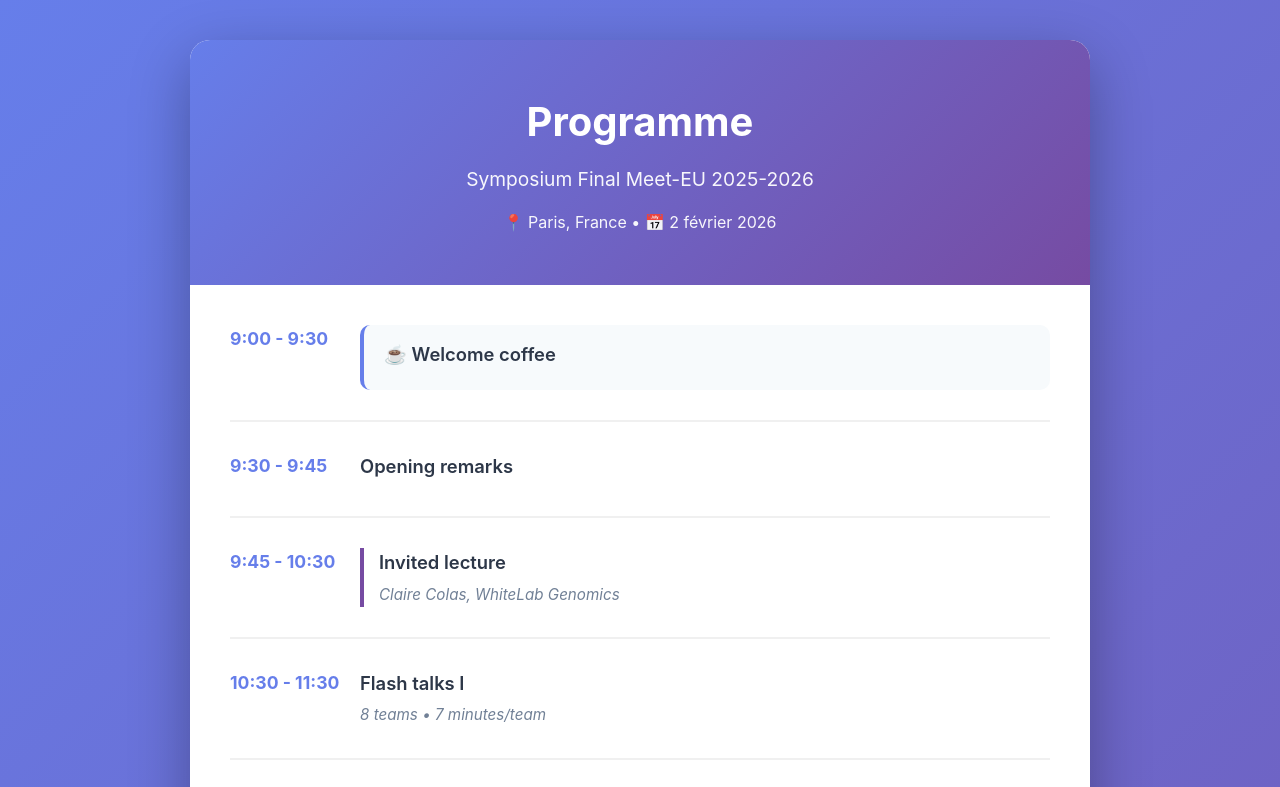
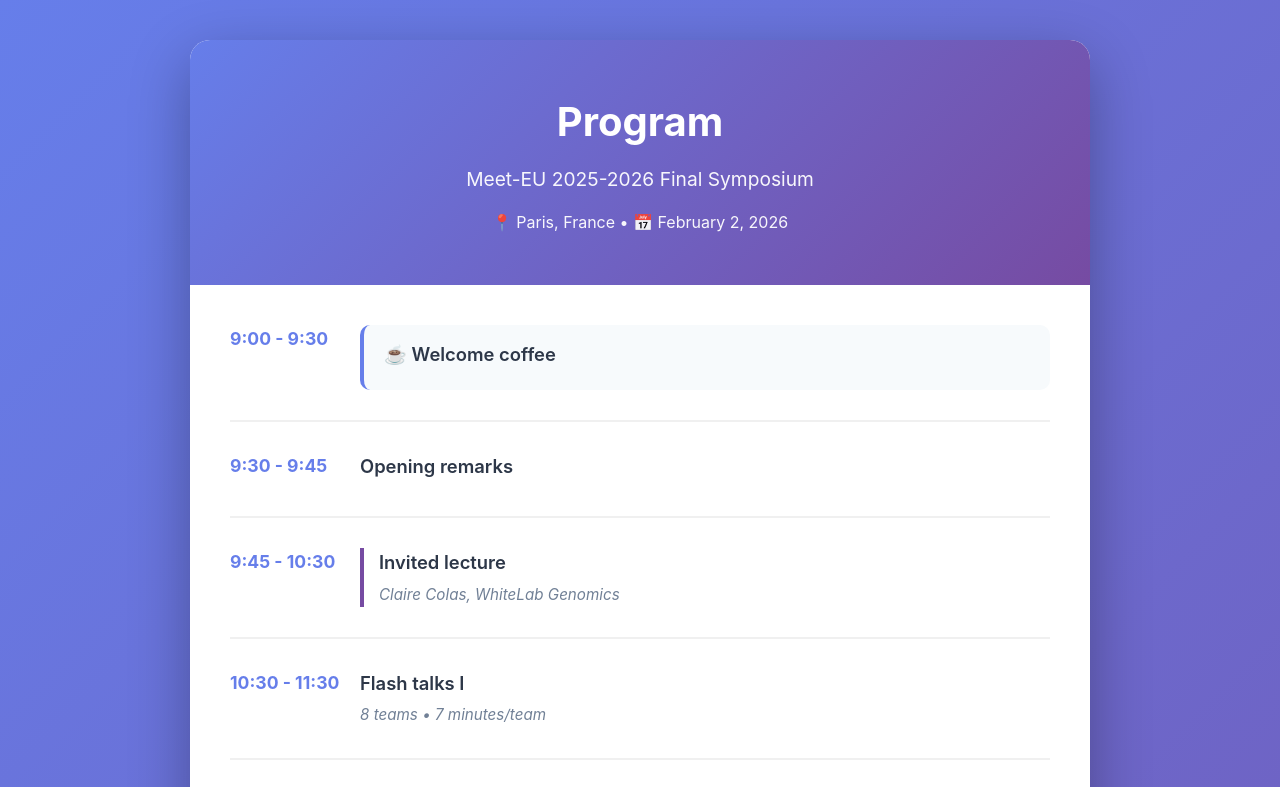
Before and after one commit to meet-eu-25-26/meet-eu-25-26.github.io, a plain HTML site: page program.html in a window 1280 px wide. Shown: the top 787 px of the page. Drawn offline with Linux system fonts and the light colour scheme.

Commit message:
Add files via upload

```diff
--- a/program.html
+++ b/program.html
@@ -185,9 +185,9 @@
 <body>
     <div class="container">
         <div class="header">
-            <h1>Programme</h1>
-            <p>Symposium Final Meet-EU 2025-2026</p>
-            <p style="margin-top: 15px; font-size: 1em;">📍 Paris, France • 📅 2 février 2026</p>
+            <h1>Program</h1>
+            <p>Meet-EU 2025-2026 Final Symposium</p>
+            <p style="margin-top: 15px; font-size: 1em;">📍 Paris, France • 📅 February 2, 2026</p>
         </div>
 
         <div class="program">
```
